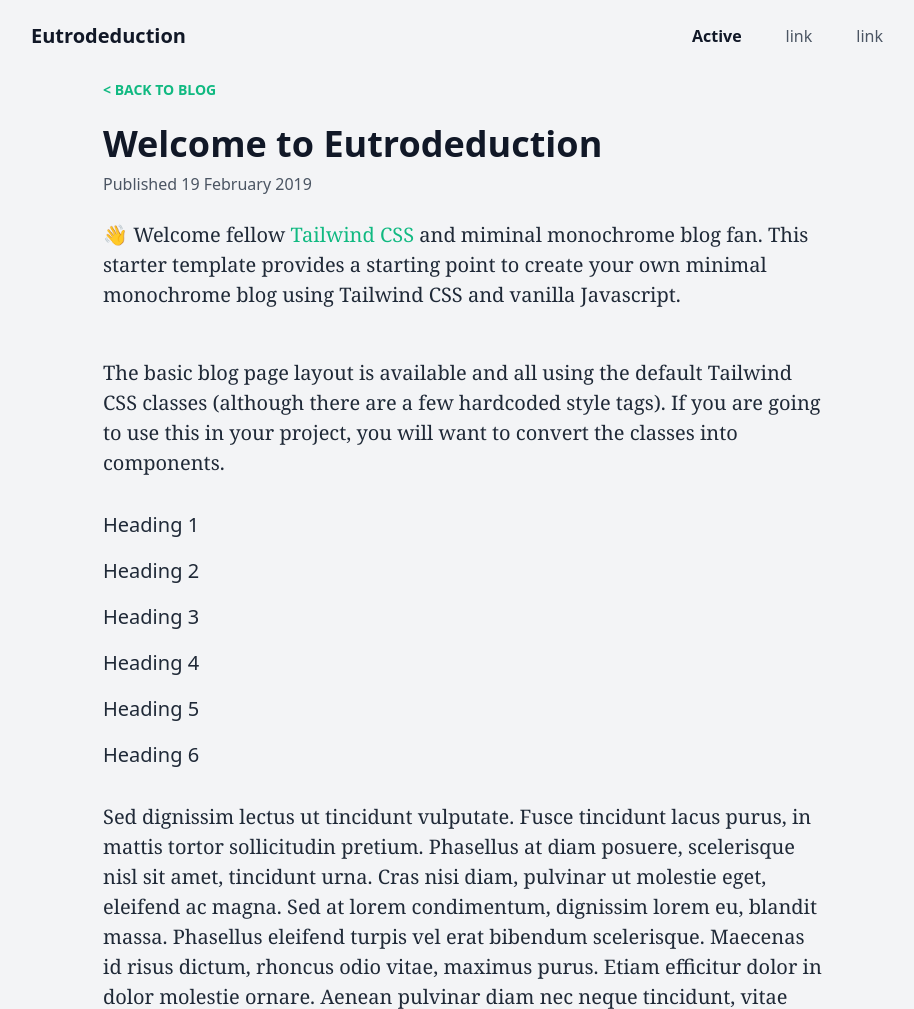
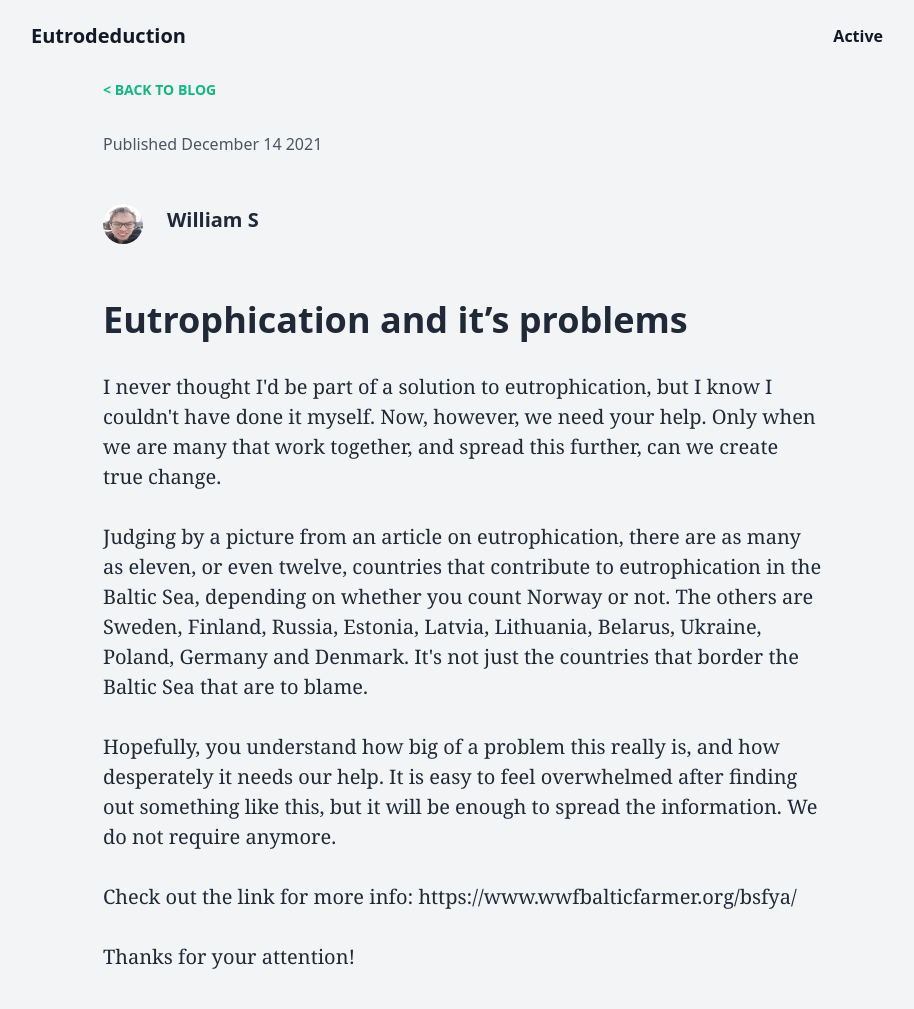
Before and after one commit to eutrodeduction/eutrodeduction.github.io, a plain HTML site: page blogs/blog4.html in a window 1280 px wide. Shown: the top 1009 px of the page, without its empty margins (177-1091 px from the left). Drawn offline with nearby package versions, Linux system fonts and the light colour scheme.

Commit message:
updated and added images

```diff
--- a/blogs/blog4.html
+++ b/blogs/blog4.html
@@ -47,12 +47,6 @@
 					<li class="mr-3">
 						<a class="inline-block py-2 px-4 text-gray-900 font-bold no-underline" href="#">Active</a>
 					</li>
-					<li class="mr-3">
-						<a class="inline-block text-gray-600 no-underline hover:text-gray-900 hover:text-underline py-2 px-4" href="#">link</a>
-					</li>
-					<li class="mr-3">
-						<a class="inline-block text-gray-600 no-underline hover:text-gray-900 hover:text-underline py-2 px-4" href="#">link</a>
-					</li>
 				</ul>
 			</div>
 		</div>
@@ -65,39 +59,28 @@
 
 			<!--Title-->
 			<div class="font-sans">
-				<p class="text-base md:text-sm text-green-500 font-bold">&lt; <a href="#" class="text-base md:text-sm text-green-500 font-bold no-underline hover:underline">BACK TO BLOG</a></p>
-						<h1 class="font-bold font-sans break-normal text-gray-900 pt-6 pb-2 text-3xl md:text-4xl">Welcome to Eutrodeduction</h1>
-						<p class="text-sm md:text-base font-normal text-gray-600">Published 19 February 2019</p>
+				<p class="text-base md:text-sm text-green-500 font-bold">&lt; <a href="../" class="text-base md:text-sm text-green-500 font-bold no-underline hover:underline">BACK TO BLOG</a></p>
+					<h1 class="font-bold font-sans break-normal text-gray-900 pt-6 pb-2 text-3xl md:text-4xl"></h1>
+					<p class="text-sm md:text-base font-normal text-gray-600">Published December 14 2021</p>
 			</div>
+			<div class="flex w-full items-center font-sans py-12">
+				<img class="w-10 h-10 rounded-full mr-4" src="../william.jpg" alt="Avatar of Author">
+				<div class="flex-1 px-2">
+					<p class="text-base font-bold text-base md:text-xl leading-none mb-2">William S</p>
+				</div>
+			</div>
+			<h1 class="py-2 font-sans font-semibold text-4xl">Eutrophication and it’s problems</h1>
 
-
-			<!--Post Content-->
-
-
-			<!--Lead Para-->
 			<p class="py-6">
-				👋 Welcome fellow <a class="text-green-500 no-underline hover:underline" href="https://www.tailwindcss.com">Tailwind CSS</a> and miminal monochrome blog fan. This starter template provides a starting point to create your own minimal monochrome blog using Tailwind CSS and vanilla Javascript.
-			</p>
-
-			<p class="py-6">The basic blog page layout is available and all using the default Tailwind CSS classes (although there are a few hardcoded style tags). If you are going to use this in your project, you will want to convert the classes into components.</p>
-
-
-			<h1 class="py-2 font-sans">Heading 1</h1>
-			<h2 class="py-2 font-sans">Heading 2</h2>
-			<h3 class="py-2 font-sans">Heading 3</h3>
-			<h4 class="py-2 font-sans">Heading 4</h4>
-			<h5 class="py-2 font-sans">Heading 5</h5>
-			<h6 class="py-2 font-sans">Heading 6</h6>
-
-			<p class="py-6">Sed dignissim lectus ut tincidunt vulputate. Fusce tincidunt lacus purus, in mattis tortor sollicitudin pretium. Phasellus at diam posuere, scelerisque nisl sit amet, tincidunt urna. Cras nisi diam, pulvinar ut molestie eget, eleifend ac magna. Sed at lorem condimentum, dignissim lorem eu, blandit massa. Phasellus eleifend turpis vel erat bibendum scelerisque. Maecenas id risus dictum, rhoncus odio vitae, maximus purus. Etiam efficitur dolor in dolor molestie ornare. Aenean pulvinar diam nec neque tincidunt, vitae molestie quam fermentum. Donec ac pretium diam. Suspendisse sed odio risus. Nunc nec luctus nisi. Class aptent taciti sociosqu ad litora torquent per conubia nostra, per inceptos himenaeos. Duis nec nulla eget sem dictum elementum.</p>
-
-			<ol>
-				<li class="py-3">Maecenas accumsan lacus sit amet elementum porta. Aliquam eu libero lectus. Fusce vehicula dictum mi. In non dolor at sem ullamcorper venenatis ut sed dui. Ut ut est quam. Suspendisse quam quam, commodo sit amet placerat in, interdum a ipsum. Morbi sit amet tellus scelerisque tortor semper posuere.</li>
-				<li class="py-3">Morbi varius posuere blandit. Praesent gravida bibendum neque eget commodo. Duis auctor ornare mauris, eu accumsan odio viverra in. Proin sagittis maximus pharetra. Nullam lorem mauris, faucibus ut odio tempus, ultrices aliquet ex. Nam id quam eget ipsum luctus hendrerit. Ut eros magna, eleifend ac ornare vulputate, pretium nec felis.</li>
-				<li class="py-3">Vestibulum ante ipsum primis in faucibus orci luctus et ultrices posuere cubilia Curae; Nunc vitae pretium elit. Cras leo mauris, tristique in risus ac, tristique rutrum velit. Mauris accumsan tempor felis vitae gravida. Cras egestas convallis malesuada. Etiam ac ante id tortor vulputate pretium. Maecenas vel sapien suscipit, elementum odio et, consequat tellus.</li>
-			</ol>
-
-			<blockquote class="border-l-4 border-green-500 italic my-8 pl-8 md:pl-12">Example of blockquote - Lorem ipsum dolor sit amet, consectetur adipiscing elit. Aliquam at ipsum eu nunc commodo posuere et sit amet ligula.</blockquote>
+				I never thought I'd be part of a solution to eutrophication, but I know I couldn't have done it myself. Now, however, we need your help. Only when we are many that work together, and spread this further, can we create true change.
+<br><br>
+Judging by a picture from an article on eutrophication, there are as many as eleven, or even twelve, countries that contribute to eutrophication in the Baltic Sea, depending on whether you count Norway or not. The others are Sweden, Finland, Russia, Estonia, Latvia, Lithuania, Belarus, Ukraine, Poland, Germany and Denmark. It's not just the countries that border the Baltic Sea that are to blame.
+<br><br>
+Hopefully, you understand how big of a problem this really is, and how desperately it needs our help. It is easy to feel overwhelmed after finding out something like this, but it will be enough to spread the information. We do not require anymore.
+<br><br>
+Check out the link for more info: https://www.wwfbalticfarmer.org/bsfya/
+<br><br>
+Thanks for your attention!
 
 
 			<!--/ Post Content-->
@@ -109,16 +92,7 @@
 
 
 		<!--Author-->
-		<div class="flex w-full items-center font-sans px-4 py-12">
-			<img class="w-10 h-10 rounded-full mr-4" src="http://i.pravatar.cc/300" alt="Avatar of Author">
-			<div class="flex-1 px-2">
-				<p class="text-base font-bold text-base md:text-xl leading-none mb-2">Jo Bloggerson</p>
-				<p class="text-gray-600 text-xs md:text-base">Eutrodeduction Tailwind CSS template by <a class="text-green-500 no-underline hover:underline" href="https://www.tailwindtoolbox.com">TailwindToolbox.com</a></p>
-			</div>
-			<div class="justify-end">
-				<button class="bg-transparent border border-gray-500 hover:border-green-500 text-xs text-gray-500 hover:text-green-500 font-bold py-2 px-4 rounded-full">Read More</button>
-			</div>
-		</div>
+
 
 	<script>
 		/* Progress bar */
```
Also changed, not shown: blogs/blog1.html (+0 -6 lines), blogs/blog2.html (+0 -6 lines), blogs/blog3.html (+0 -6 lines).
